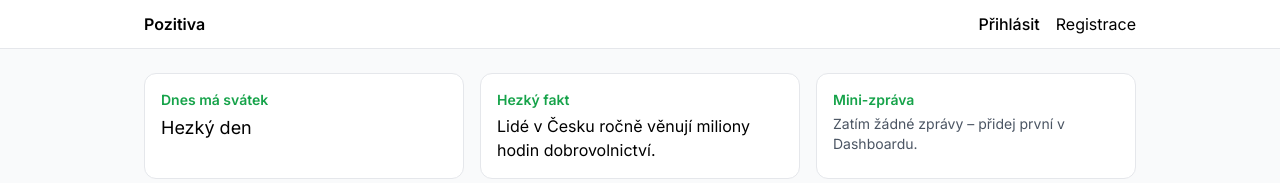
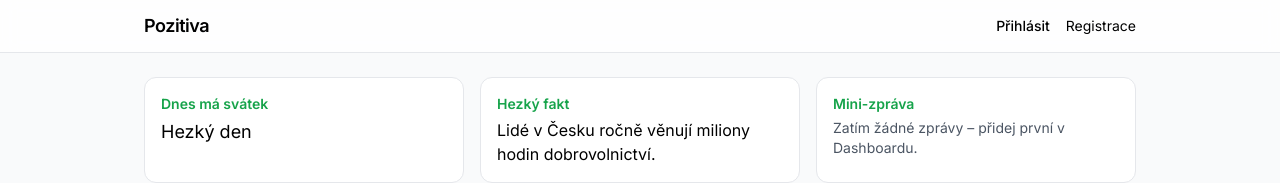
Before and after one commit to CruelDuck/Pozitiva, a Next.js app: page / in a window 1280 px wide. Shown: the top 183 px of the page. Built offline with nearby package versions, Linux system fonts and the light colour scheme; no server answers; the database is empty.

Commit message:
Update Header.tsx

```diff
--- a/components/Header.tsx
+++ b/components/Header.tsx
@@ -3,30 +3,30 @@ import Link from "next/link";
 import { useAuth } from "@/components/Auth";
 
 export default function Header() {
-  const { status, user } = useAuth();
+  const { status } = useAuth();
 
   return (
-    <header className="w-full border-b bg-white">
+    <header className="w-full border-b bg-white/80 backdrop-blur">
       <div className="mx-auto max-w-5xl px-4 py-3 flex items-center justify-between">
-        <Link href="/" className="font-semibold">Pozitiva</Link>
+        <Link href="/" className="font-semibold text-lg tracking-tight">
+          Pozitiva
+        </Link>
 
-        {/* NAV podle auth stavu */}
         {status === "checking" ? (
-          // Při načítání nerenderujeme nic konkrétního → bez blikání
-          <nav className="invisible">
-            <span />
-          </nav>
+          <nav className="invisible"><span /></nav>
         ) : status === "authed" ? (
-          <nav className="flex gap-4">
-            <Link href="/dashboard/new">Nový článek</Link>
-            <Link href="/profile">Profil</Link>
-            <Link href="/admin">Admin</Link>
-            <Link href="/logout" className="font-medium">Odhlásit</Link>
+          <nav className="flex gap-5 text-sm">
+            <Link href="/dashboard/new" className="hover:underline">Nový článek</Link>
+            <Link href="/profile" className="hover:underline">Profil</Link>
+            <Link href="/admin" className="hover:underline">Admin</Link>
+            <Link href="/logout" className="font-medium text-white bg-black px-3 py-1.5 rounded-md">
+              Odhlásit
+            </Link>
           </nav>
         ) : (
-          <nav className="flex gap-4">
-            <Link href="/login" className="font-medium">Přihlásit</Link>
-            <Link href="/register">Registrace</Link>
+          <nav className="flex gap-4 text-sm">
+            <Link href="/login" className="font-medium hover:underline">Přihlásit</Link>
+            <Link href="/register" className="hover:underline">Registrace</Link>
           </nav>
         )}
       </div>
```
